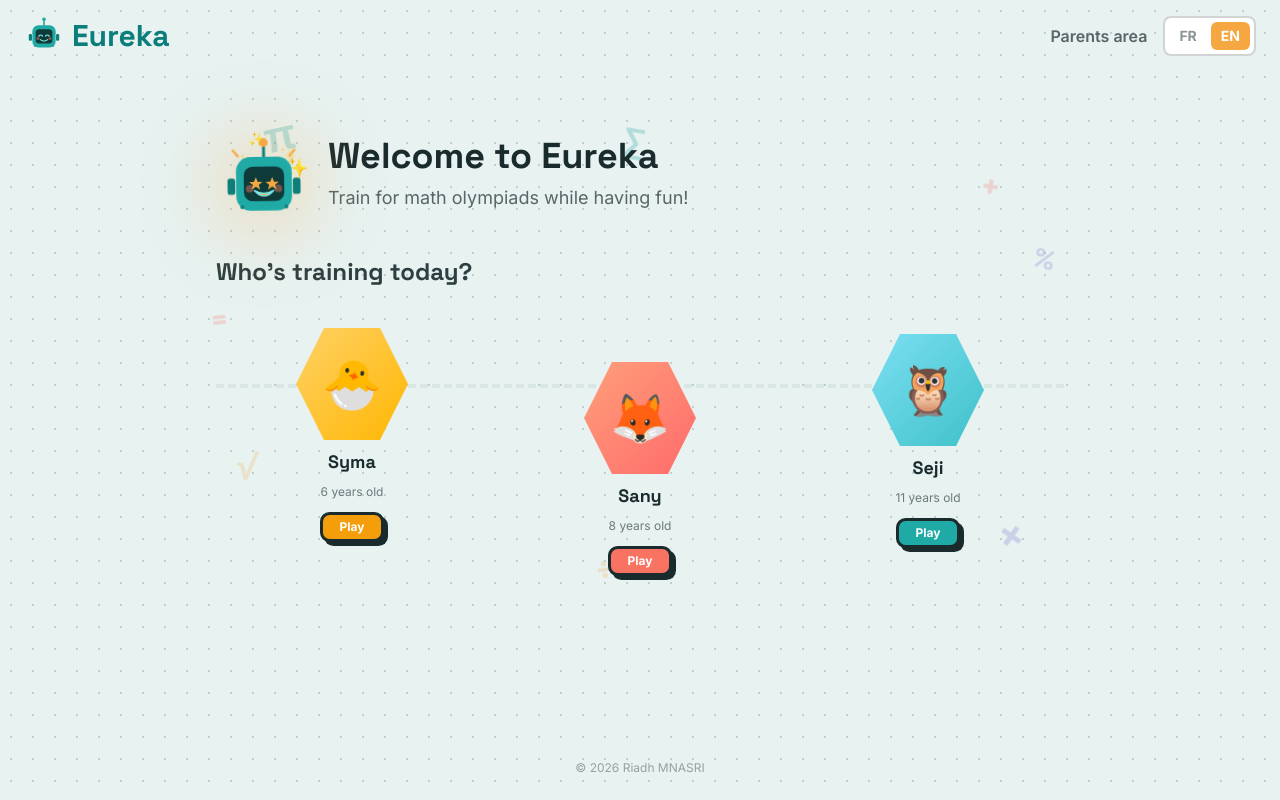
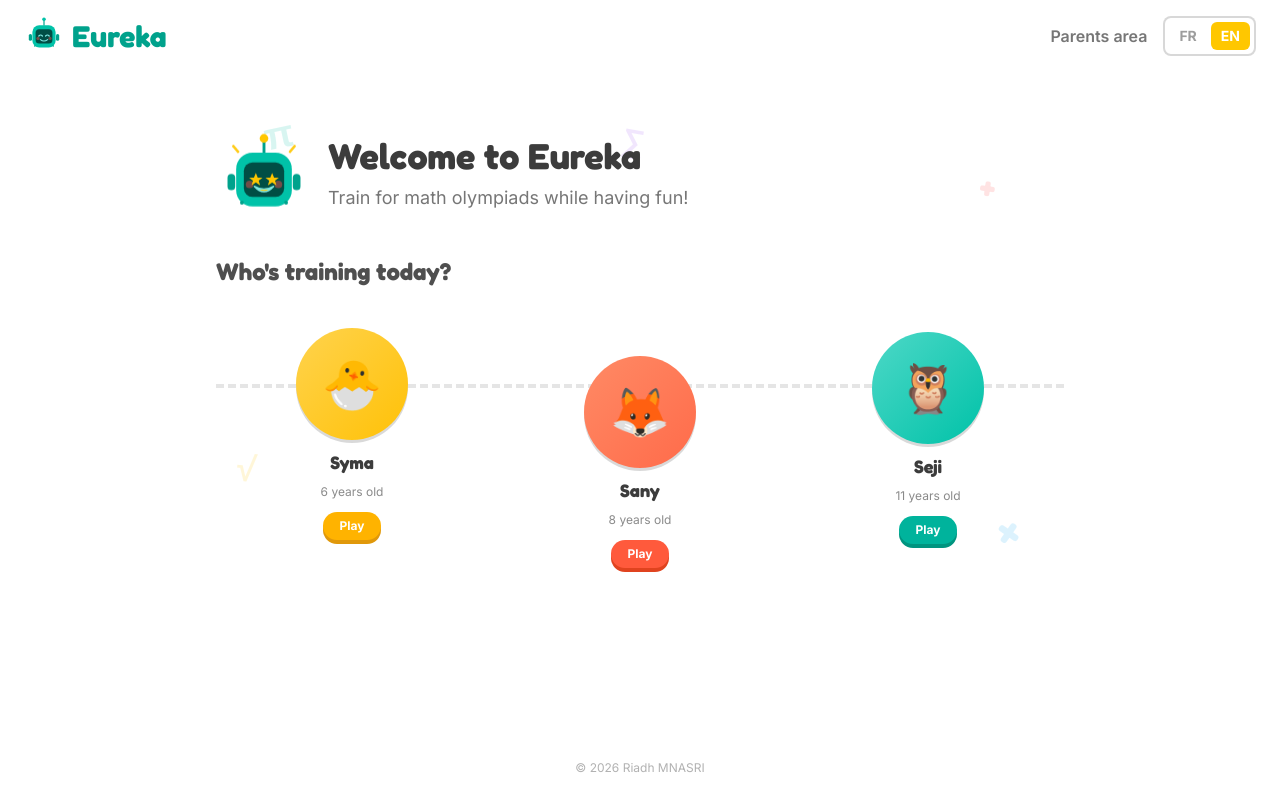
Before and after one commit to riadh-mnasri/eureka, a Next.js app: page /en in a window 1280 px wide. Built offline with nearby package versions, Linux system fonts and the light colour scheme.

Commit message:
Redesign in the Duolingo style: bright saturated colors, clean white background, chunky 3D press buttons, rounder friendly font

```diff
--- a/src/app/[locale]/page.tsx
+++ b/src/app/[locale]/page.tsx
@@ -6,13 +6,6 @@ import { ProfileNode } from "@/components/ProfileNode";
 import { RobotMascot } from "@/components/RobotMascot";
 import { MathBackdrop } from "@/components/MathBackdrop";
 
-const SPARKLES = [
-  { top: "2%", left: "58%", size: "1.4rem", duration: "1.8s", delay: "0s" },
-  { top: "14%", left: "20%", size: "1rem", duration: "2.2s", delay: "0.5s" },
-  { top: "-6%", left: "34%", size: "0.8rem", duration: "1.6s", delay: "1s" },
-  { top: "20%", left: "72%", size: "1.1rem", duration: "2s", delay: "0.3s" },
-];
-
 export default function HomePage() {
   const t = useTranslations("home");
 
@@ -20,33 +13,10 @@ export default function HomePage() {
     <div className="relative max-w-4xl mx-auto px-4 sm:px-6 py-10 sm:py-16">
       <MathBackdrop />
       <div className="relative flex flex-col sm:flex-row items-center sm:items-start gap-4 mb-6 text-center sm:text-left">
-        <div className="relative shrink-0">
-          <div
-            className="absolute inset-0 -m-4 rounded-full blur-2xl opacity-60"
-            style={{ background: "radial-gradient(circle, var(--color-amber) 0%, transparent 70%)" }}
-            aria-hidden
-          />
-          {SPARKLES.map((s, i) => (
-            <span
-              key={i}
-              className="absolute animate-twinkle select-none"
-              style={{
-                top: s.top,
-                left: s.left,
-                fontSize: s.size,
-                animationDuration: s.duration,
-                animationDelay: s.delay,
-              }}
-              aria-hidden
-            >
-              ✨
-            </span>
-          ))}
-          <RobotMascot
-            mood="excited"
-            className="relative h-20 w-20 sm:h-24 sm:w-24 animate-bot-bounce"
-          />
-        </div>
+        <RobotMascot
+          mood="excited"
+          className="h-20 w-20 sm:h-24 sm:w-24 shrink-0 animate-bot-bounce"
+        />
         <div>
           <h1 className="font-heading text-3xl sm:text-4xl font-extrabold text-foreground mb-2">
             {t("title")}
@@ -72,7 +42,7 @@ export default function HomePage() {
             <div
               key={profile.id}
               className="animate-node-in"
-              style={{ animationDelay: `${index * 0.15}s` }}
+              style={{ animationDelay: `${index * 0.1}s` }}
             >
               <ProfileNode profile={profile} index={index} />
             </div>
--- a/src/app/globals.css
+++ b/src/app/globals.css
@@ -1,17 +1,20 @@
 @import "tailwindcss";
 
 :root {
-  --background: #e7f2f1;
-  --foreground: #1a2b2e;
-  --color-teal: #0f9a96;
-  --color-teal-dark: #0b7d7a;
-  --color-amber: #f5a742;
-  --color-amber-dark: #d98a26;
-  --color-coral: #f97362;
-  --color-coral-dark: #e2543f;
-  --color-violet: #7c6bcc;
+  --background: #ffffff;
+  --foreground: #3c3c3c;
+  --color-teal: #00c2a8;
+  --color-teal-dark: #00a28c;
+  --color-amber: #ffc700;
+  --color-amber-dark: #e0a800;
+  --color-coral: #ff4b4b;
+  --color-coral-dark: #e23f3f;
+  --color-violet: #a560f5;
+  --color-violet-dark: #8a3fe0;
+  --color-blue: #1cb0f6;
+  --color-blue-dark: #0f95d6;
   --color-card: #ffffff;
-  --color-card-border: #d8e6e4;
+  --color-card-border: #e5e5e5;
 }
 
 @theme inline {
@@ -24,63 +27,63 @@
   --color-coral: var(--color-coral);
   --color-coral-dark: var(--color-coral-dark);
   --color-violet: var(--color-violet);
+  --color-violet-dark: var(--color-violet-dark);
+  --color-blue: var(--color-blue);
+  --color-blue-dark: var(--color-blue-dark);
   --color-card: var(--color-card);
   --color-card-border: var(--color-card-border);
-  --font-heading: var(--font-space-grotesk);
+  --font-heading: var(--font-fredoka);
   --font-sans: var(--font-inter);
 }
 
 @media (prefers-color-scheme: dark) {
   :root {
-    --background: #142320;
-    --foreground: #e7f2f1;
-    --color-card: #1c332f;
-    --color-card-border: #2f4a45;
+    --background: #131f1e;
+    --foreground: #f2f2f2;
+    --color-card: #1c2b29;
+    --color-card-border: #2c3e3b;
   }
 }
 
 body {
   background-color: var(--background);
-  background-image: radial-gradient(circle, color-mix(in srgb, var(--foreground) 18%, transparent) 1.5px, transparent 1.5px);
-  background-size: 22px 22px;
   color: var(--foreground);
   font-family: var(--font-sans), Arial, Helvetica, sans-serif;
 }
 
 .notecard {
-  border-radius: 0.75rem;
-  border: 3px solid var(--foreground);
-  box-shadow: 5px 5px 0 var(--foreground);
+  border-radius: 1.25rem;
+  border: 2px solid var(--color-card-border);
+  box-shadow: 0 2px 0 var(--color-card-border);
 }
 
 .ink-shadow {
-  filter: drop-shadow(3px 3px 0 var(--foreground));
+  filter: drop-shadow(0 3px 0 rgba(0, 0, 0, 0.15));
 }
 
 .ink-button {
-  border: 3px solid var(--foreground);
-  border-radius: 0.6rem;
-  box-shadow: 4px 4px 0 var(--foreground);
-  transition: transform 0.1s ease, box-shadow 0.1s ease;
+  border-radius: 1rem;
+  box-shadow: 0 4px 0 var(--btn-shadow, rgba(0, 0, 0, 0.2));
+  transition: transform 0.08s ease, box-shadow 0.08s ease;
 }
 
 .ink-button:active {
-  transform: translate(4px, 4px);
-  box-shadow: 0 0 0 var(--foreground);
+  transform: translateY(4px);
+  box-shadow: 0 0 0 var(--btn-shadow, rgba(0, 0, 0, 0.2));
 }
 
 @keyframes bot-bounce {
   0%,
   100% {
-    transform: translateY(0) rotate(-2deg);
+    transform: translateY(0);
   }
   50% {
-    transform: translateY(-4px) rotate(2deg);
+    transform: translateY(-6px);
   }
 }
 
 .animate-bot-bounce {
-  animation: bot-bounce 2.4s ease-in-out infinite;
+  animation: bot-bounce 2.2s ease-in-out infinite;
 }
 
 @keyframes pop-in {
@@ -98,6 +101,21 @@ body {
   animation: pop-in 0.35s cubic-bezier(0.34, 1.56, 0.64, 1) both;
 }
 
+@keyframes node-in {
+  0% {
+    transform: scale(0.5) translateY(16px);
+    opacity: 0;
+  }
+  100% {
+    transform: scale(1) translateY(0);
+    opacity: 1;
+  }
+}
+
+.animate-node-in {
+  animation: node-in 0.45s cubic-bezier(0.34, 1.56, 0.64, 1) both;
+}
+
 @keyframes confetti-fall {
   0% {
     transform: translate(0, -10vh) rotate(0deg);
@@ -112,48 +130,3 @@ body {
 .animate-confetti-fall {
   animation: confetti-fall linear forwards;
 }
-
-@keyframes symbol-float {
-  0%,
-  100% {
-    transform: translateY(0) rotate(var(--rot, 0deg));
-  }
-  50% {
-    transform: translateY(-14px) rotate(var(--rot, 0deg));
-  }
-}
-
-.animate-symbol-float {
-  animation: symbol-float ease-in-out infinite;
-}
-
-@keyframes twinkle {
-  0%,
-  100% {
-    opacity: 0.2;
-    transform: scale(0.8);
-  }
-  50% {
-    opacity: 1;
-    transform: scale(1.15);
-  }
-}
-
-.animate-twinkle {
-  animation: twinkle ease-in-out infinite;
-}
-
-@keyframes node-in {
-  0% {
-    transform: scale(0.4) translateY(20px);
-    opacity: 0;
-  }
-  100% {
-    transform: scale(1) translateY(0);
-    opacity: 1;
-  }
-}
-
-.animate-node-in {
-  animation: node-in 0.55s cubic-bezier(0.34, 1.56, 0.64, 1) both;
-}
--- a/src/components/MathBackdrop.tsx
+++ b/src/components/MathBackdrop.tsx
@@ -1,21 +1,9 @@
-const SYMBOLS: {
-  char: string;
-  top: string;
-  left: string;
-  size: string;
-  rotate: number;
-  color: string;
-  duration: string;
-  delay: string;
-}[] = [
-  { char: "π", top: "6%", left: "8%", size: "2.6rem", rotate: -12, color: "var(--color-teal)", duration: "5.5s", delay: "0s" },
-  { char: "+", top: "16%", left: "88%", size: "2.1rem", rotate: 8, color: "var(--color-coral)", duration: "4.5s", delay: "0.4s" },
-  { char: "√", top: "66%", left: "5%", size: "2.3rem", rotate: 6, color: "var(--color-amber)", duration: "6s", delay: "0.8s" },
-  { char: "×", top: "76%", left: "90%", size: "2.7rem", rotate: -10, color: "var(--color-violet)", duration: "5s", delay: "0.2s" },
-  { char: "=", top: "40%", left: "2%", size: "1.9rem", rotate: -6, color: "var(--color-coral)", duration: "4.8s", delay: "1s" },
-  { char: "∑", top: "8%", left: "48%", size: "2.1rem", rotate: 10, color: "var(--color-teal)", duration: "5.2s", delay: "0.6s" },
-  { char: "÷", top: "84%", left: "45%", size: "1.9rem", rotate: -8, color: "var(--color-amber)", duration: "4.6s", delay: "1.2s" },
-  { char: "%", top: "30%", left: "94%", size: "1.7rem", rotate: 14, color: "var(--color-violet)", duration: "5.8s", delay: "0.3s" },
+const SYMBOLS: { char: string; top: string; left: string; size: string; rotate: number; color: string }[] = [
+  { char: "π", top: "6%", left: "8%", size: "2.4rem", rotate: -12, color: "var(--color-teal)" },
+  { char: "+", top: "16%", left: "88%", size: "2rem", rotate: 8, color: "var(--color-coral)" },
+  { char: "√", top: "66%", left: "5%", size: "2.2rem", rotate: 6, color: "var(--color-amber)" },
+  { char: "×", top: "76%", left: "90%", size: "2.5rem", rotate: -10, color: "var(--color-blue)" },
+  { char: "∑", top: "8%", left: "48%", size: "2rem", rotate: 10, color: "var(--color-violet)" },
 ];
 
 export function MathBackdrop() {
@@ -24,16 +12,13 @@ export function MathBackdrop() {
       {SYMBOLS.map((symbol, i) => (
         <span
           key={i}
-          className="absolute font-heading font-bold opacity-25 select-none animate-symbol-float"
+          className="absolute font-heading font-bold opacity-[0.15] select-none"
           style={{
             top: symbol.top,
             left: symbol.left,
             fontSize: symbol.size,
             color: symbol.color,
-            animationDuration: symbol.duration,
-            animationDelay: symbol.delay,
-            // @ts-expect-error custom property read by the keyframes
-            "--rot": `${symbol.rotate}deg`,
+            transform: `rotate(${symbol.rotate}deg)`,
           }}
         >
           {symbol.char}
--- a/src/components/ProfileNode.tsx
+++ b/src/components/ProfileNode.tsx
@@ -8,8 +8,7 @@ import { beltForXp } from "@/lib/gamification";
 import { loadProfileState, setSelectedProfileId, type ProfileState } from "@/lib/storage";
 import { BeltBadge } from "@/components/BeltBadge";
 
-const HEXAGON = "polygon(25% 0%, 75% 0%, 100% 50%, 75% 100%, 25% 100%, 0% 50%)";
-const OFFSET = [0, 34, 6] as const;
+const OFFSET = [0, 28, 4] as const;
 
 export function ProfileNode({ profile, index }: { profile: Profile; index: number }) {
   const t = useTranslations("home");
@@ -39,10 +38,9 @@ export function ProfileNode({ profile, index }: { profile: Profile; index: numbe
       style={{ marginTop: offset }}
     >
       <div
-        className="ink-shadow flex h-24 w-24 sm:h-28 sm:w-28 items-center justify-center text-4xl sm:text-5xl transition-transform group-hover:-translate-y-1"
+        className="ink-shadow flex h-24 w-24 sm:h-28 sm:w-28 items-center justify-center text-4xl sm:text-5xl rounded-full transition-transform group-hover:-translate-y-1"
         style={{
           background: `linear-gradient(135deg, ${profile.color.from}, ${profile.color.to})`,
-          clipPath: HEXAGON,
         }}
         aria-hidden
       >
@@ -54,8 +52,12 @@ export function ProfileNode({ profile, index }: { profile: Profile; index: numbe
       </p>
       {state && state.totalXp > 0 && <BeltBadge belt={belt} size="sm" />}
       <span
-        className="ink-button inline-block px-4 py-1 text-xs font-bold text-white mt-1"
-        style={{ backgroundColor: profile.color.solid }}
+        className="ink-button inline-block px-4 py-1.5 text-xs font-bold text-white mt-1 rounded-xl"
+        style={{
+          backgroundColor: profile.color.solid,
+          // @ts-expect-error custom property read by the ink-button shadow
+          "--btn-shadow": profile.color.dark,
+        }}
       >
         {state && state.totalXp > 0 ? t("continue") : t("play")}
       </span>
--- a/src/components/RobotMascot.tsx
+++ b/src/components/RobotMascot.tsx
@@ -15,25 +15,25 @@ export function RobotMascot({
       aria-label="Eureka le robot"
     >
       {/* antenna */}
-      <line x1="100" y1="46" x2="100" y2="22" stroke="#0E7E7A" strokeWidth="6" strokeLinecap="round" />
-      <circle cx="100" cy="16" r="9" fill={mood === "excited" ? "#F5A742" : "#1FAAA6"} />
+      <line x1="100" y1="46" x2="100" y2="22" stroke="#00A28C" strokeWidth="6" strokeLinecap="round" />
+      <circle cx="100" cy="16" r="9" fill={mood === "excited" ? "#FFC700" : "#00C2A8"} />
 
       {/* ears */}
-      <rect x="24" y="90" width="16" height="34" rx="6" fill="#0E7E7A" />
-      <rect x="160" y="90" width="16" height="34" rx="6" fill="#0E7E7A" />
+      <rect x="24" y="90" width="16" height="34" rx="8" fill="#00A28C" />
+      <rect x="160" y="90" width="16" height="34" rx="8" fill="#00A28C" />
 
       {/* head */}
-      <rect x="42" y="46" width="116" height="112" rx="30" fill="#1FAAA6" />
+      <rect x="42" y="46" width="116" height="112" rx="34" fill="#00C2A8" />
 
       {/* screen */}
-      <rect x="58" y="66" width="84" height="72" rx="18" fill="#0E3B39" />
+      <rect x="58" y="66" width="84" height="72" rx="18" fill="#004E45" />
 
       {/* cheeks */}
-      <circle cx="70" cy="112" r="8" fill="#F97362" opacity="0.45" />
-      <circle cx="130" cy="112" r="8" fill="#F97362" opacity="0.45" />
+      <circle cx="70" cy="112" r="8" fill="#FF4B4B" opacity="0.45" />
+      <circle cx="130" cy="112" r="8" fill="#FF4B4B" opacity="0.45" />
 
       {mood === "excited" && (
-        <g stroke="#F5A742" strokeWidth="5" strokeLinecap="round" opacity="0.9">
+        <g stroke="#FFC700" strokeWidth="5" strokeLinecap="round" opacity="0.9">
           <path d="M 46 44 L 36 32" />
           <path d="M 154 44 L 164 32" />
         </g>
@@ -59,7 +59,7 @@ export function RobotMascot({
         </g>
       )}
       {mood === "excited" && (
-        <g fill="#F5A742">
+        <g fill="#FFC700">
           <path d="M 83 88 L 87 98 L 97 98 L 89 104 L 92 114 L 83 108 L 74 114 L 77 104 L 69 98 L 79 98 Z" />
           <path d="M 117 88 L 121 98 L 131 98 L 123 104 L 126 114 L 117 108 L 108 114 L 111 104 L 103 98 L 113 98 Z" />
         </g>
@@ -76,12 +76,12 @@ export function RobotMascot({
         <path d="M 90 122 Q 100 118 110 122" fill="none" stroke="#7FE8E3" strokeWidth="5" strokeLinecap="round" />
       )}
       {mood === "excited" && (
-        <path d="M 80 116 Q 100 138 120 116 Q 100 128 80 116 Z" fill="#F5A742" stroke="#7FE8E3" strokeWidth="3" strokeLinejoin="round" />
+        <path d="M 80 116 Q 100 138 120 116 Q 100 128 80 116 Z" fill="#FFC700" stroke="#7FE8E3" strokeWidth="3" strokeLinejoin="round" />
       )}
 
       {/* bolts */}
-      <circle cx="54" cy="150" r="4" fill="#0E7E7A" />
-      <circle cx="146" cy="150" r="4" fill="#0E7E7A" />
+      <circle cx="54" cy="150" r="4" fill="#00A28C" />
+      <circle cx="146" cy="150" r="4" fill="#00A28C" />
     </svg>
   );
 }
--- a/src/lib/profiles.ts
+++ b/src/lib/profiles.ts
@@ -10,6 +10,7 @@ export type Profile = {
     from: string;
     to: string;
     solid: string;
+    dark: string;
   };
 };
 
@@ -20,7 +21,7 @@ export const PROFILES: Profile[] = [
     age: 6,
     tier: "eclaireur",
     emoji: "🐣",
-    color: { from: "#FFD166", to: "#FFB703", solid: "#F59E0B" },
+    color: { from: "#FFD34D", to: "#FFC107", solid: "#FFB300", dark: "#E0980A" },
   },
   {
     id: "sany",
@@ -28,7 +29,7 @@ export const PROFILES: Profile[] = [
     age: 8,
     tier: "chercheur",
     emoji: "🦊",
-    color: { from: "#FF9F7A", to: "#FF6B6B", solid: "#F97362" },
+    color: { from: "#FF8A65", to: "#FF6B4A", solid: "#FF5A3C", dark: "#E0431F" },
   },
   {
     id: "seji",
@@ -36,7 +37,7 @@ export const PROFILES: Profile[] = [
     age: 11,
     tier: "champion",
     emoji: "🦉",
-    color: { from: "#7BDFF2", to: "#3FC1C9", solid: "#1FAAA6" },
+    color: { from: "#4DD8C7", to: "#00C2A8", solid: "#00B39C", dark: "#00947F" },
   },
 ];
 
```
Also changed, not shown: src/app/[locale]/layout.tsx (+4 -4 lines), src/app/[locale]/parents/page.tsx (+7 -4 lines), src/components/ChallengeFlow.tsx (+15 -7 lines), src/components/Dashboard.tsx (+7 -7 lines).
